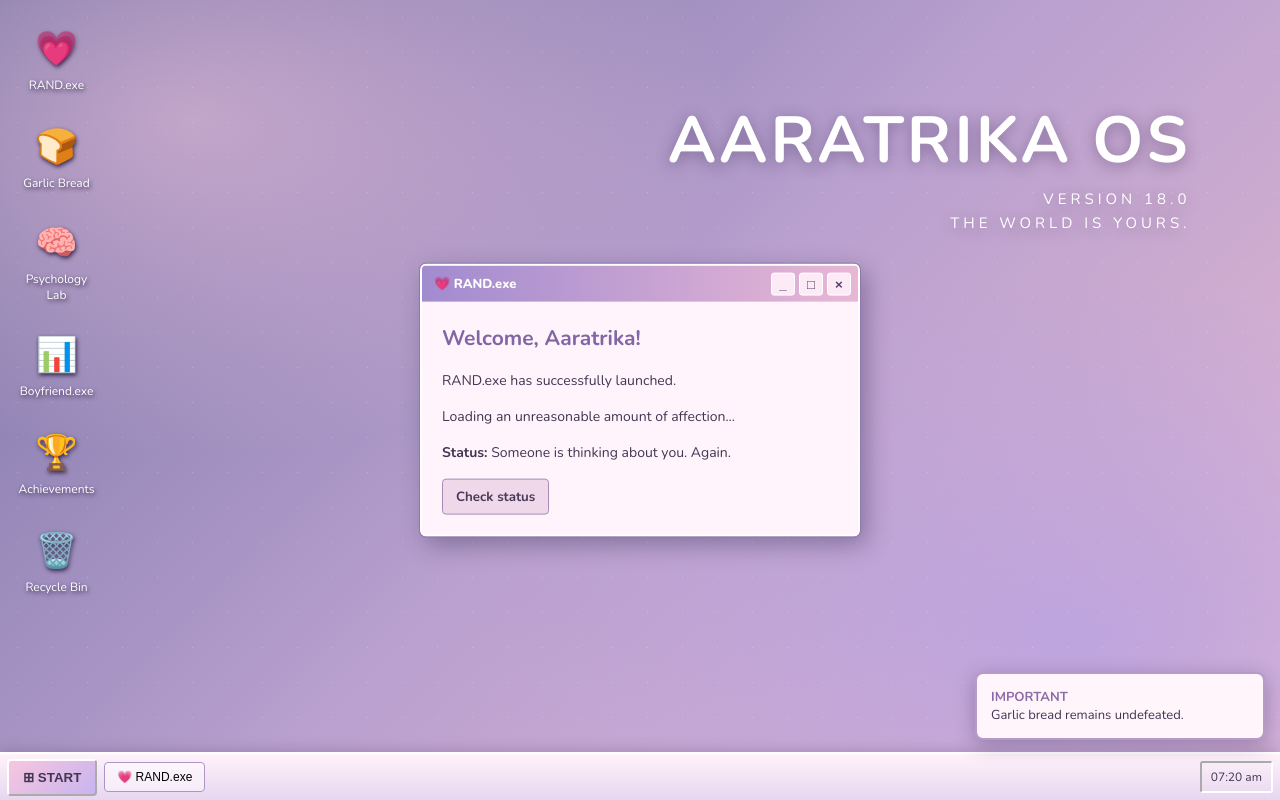
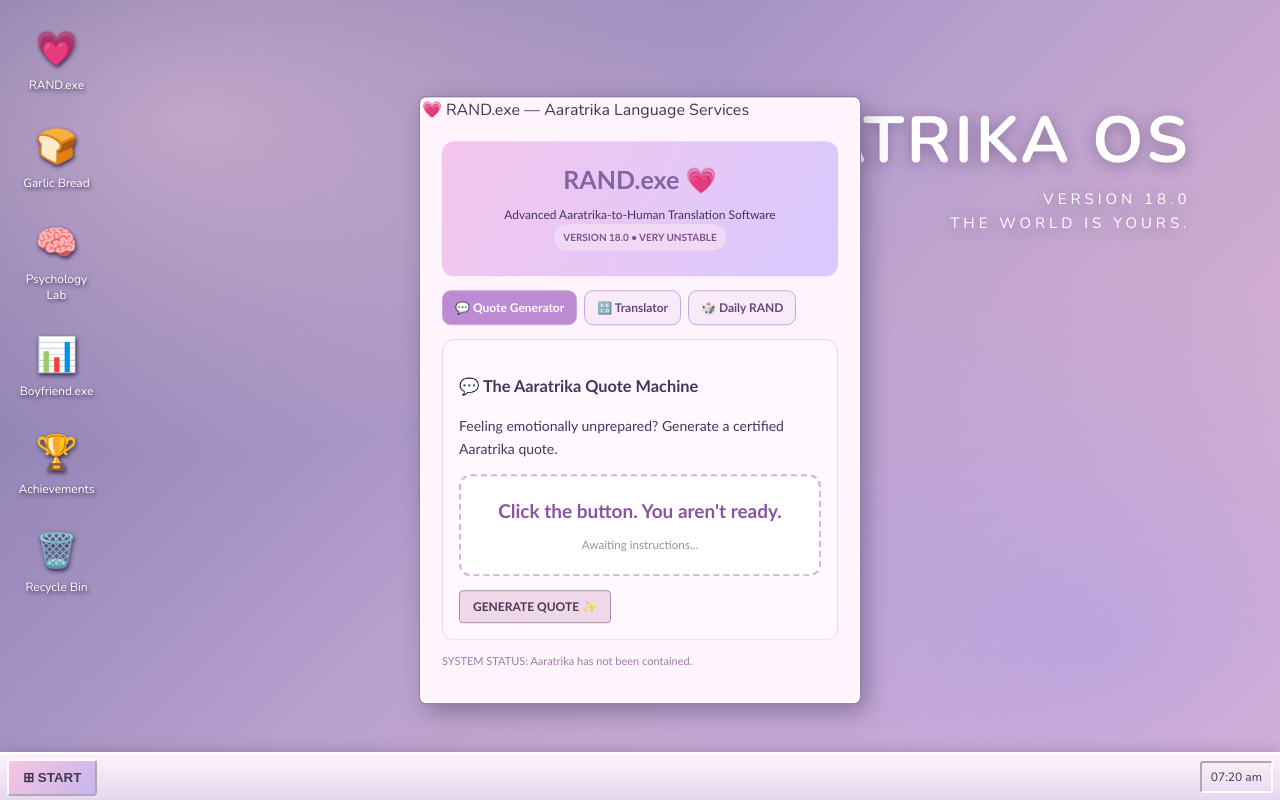
Before and after one commit to aaravsrivastava372-droid/Aaratrika-OS, a plain HTML site: page index.html in a window 1280 px wide. Both pictures are taken after a click on the element "💗 RAND.exe". Drawn offline with nearby package versions, Linux system fonts and the light colour scheme.

Commit message:
Update index.html

```diff
--- a/index.html
+++ b/index.html
@@ -4,7 +4,7 @@
 <head>
 <meta charset="UTF-8">
 <meta name="viewport" content="width=device-width, initial-scale=1.0">
-<title>AARATRIKA OS 18.0</title>
+<title>AARATRIKA OS 19.11</title>
 
 <style>
 @import url('https://fonts.googleapis.com/css2?family=VT323&family=Nunito:wght@400;600;700;800&display=swap');
@@ -368,6 +368,137 @@ body{
  }
  .task-item{padding:6px 8px}
 }
+
+/* RAND.exe */
+.rand-app {
+  color: #45365d;
+  font-family: "Trebuchet MS", sans-serif;
+}
+
+.rand-header {
+  background: linear-gradient(120deg, #f5c6ed, #d9c9ff);
+  padding: 18px;
+  border-radius: 12px;
+  text-align: center;
+  margin-bottom: 14px;
+}
+
+.rand-header h2 {
+  margin: 0;
+  font-size: 25px;
+}
+
+.rand-header p {
+  margin: 6px 0 0;
+  font-size: 12px;
+}
+
+.rand-tabs {
+  display: flex;
+  gap: 7px;
+  flex-wrap: wrap;
+  margin-bottom: 14px;
+}
+
+.rand-tabs button,
+.rand-action {
+  border: 1px solid #c9a8dc;
+  background: #f9eafa;
+  color: #68477c;
+  border-radius: 9px;
+  padding: 9px 12px;
+  cursor: pointer;
+  font-weight: bold;
+  font-size: 12px;
+}
+
+.rand-tabs button.active {
+  background: #bd8bd4;
+  color: white;
+}
+
+.rand-panel {
+  background: #fff9ff;
+  border: 1px solid #ead6f0;
+  border-radius: 12px;
+  padding: 16px;
+  min-height: 190px;
+}
+
+.rand-quote {
+  background: white;
+  border: 2px dashed #d6b2e5;
+  border-radius: 12px;
+  padding: 20px 12px;
+  text-align: center;
+  margin: 14px 0;
+  min-height: 65px;
+  display: flex;
+  flex-direction: column;
+  justify-content: center;
+}
+
+.rand-quote strong {
+  font-size: 19px;
+  color: #8a559f;
+}
+
+.rand-quote small {
+  color: #a58aa9;
+  margin-top: 9px;
+}
+
+.rand-action {
+  background: #b783d1;
+  color: white;
+  border: none;
+  padding: 11px 15px;
+}
+
+.rand-action:hover,
+.rand-tabs button:hover {
+  filter: brightness(0.96);
+  transform: translateY(-1px);
+}
+
+.rand-input {
+  box-sizing: border-box;
+  width: 100%;
+  padding: 11px;
+  border: 1px solid #d8bce5;
+  border-radius: 9px;
+  background: white;
+  color: #45365d;
+  margin: 10px 0;
+  font: inherit;
+}
+
+.rand-status {
+  color: #a17baa;
+  font-size: 11px;
+  margin-top: 12px;
+}
+
+.rand-output {
+  background: #f7eaff;
+  padding: 13px;
+  border-radius: 9px;
+  margin-top: 12px;
+  min-height: 24px;
+  overflow-wrap: anywhere;
+}
+
+.rand-stamp {
+  display: inline-block;
+  background: #f1d8f5;
+  color: #80528f;
+  border-radius: 20px;
+  padding: 5px 9px;
+  font-size: 10px;
+  font-weight: bold;
+  margin-bottom: 8px;
+ }
+
 </style>
 </head>
 
@@ -437,21 +568,75 @@ body{
  <!-- APPLICATION WINDOWS -->
 
  <div class="window" id="rand">
-  <div class="titlebar">
-   💗 RAND.exe
-   <div class="window-buttons">
-    <button onclick="minimizeApp('rand')">_</button>
-    <button onclick="maximizeApp('rand')">□</button>
-    <button onclick="closeApp('rand')">×</button>
-   </div>
+
+<div class="window-title">
+  <span>💗 RAND.exe — Aaratrika Language Services</span>
+</div>
+
+<div class="window-content rand-app">
+
+  <div class="rand-header">
+    <h2>RAND.exe 💗</h2>
+    <p>Advanced Aaratrika-to-Human Translation Software</p>
+    <span class="rand-stamp">VERSION 18.0 • VERY UNSTABLE</span>
   </div>
-  <div class="window-content">
-   <h2>Welcome, Aaratrika!</h2>
-   <p>RAND.exe has successfully launched.</p>
-   <p>Loading an unreasonable amount of affection...</p>
-   <p><strong>Status:</strong> Someone is thinking about you. Again.</p>
-   <button onclick="showToast('RAND.exe','You are legally required to have a good day.')">Check status</button>
+
+  <div class="rand-tabs">
+    <button class="active" onclick="randTab('quotes',this)">💬 Quote Generator</button>
+    <button onclick="randTab('translator',this)">🔠 Translator</button>
+    <button onclick="randTab('daily',this)">🎲 Daily RAND</button>
   </div>
+
+  <div class="rand-panel" id="rand-quotes">
+    <h3>💬 The Aaratrika Quote Machine</h3>
+    <p>Feeling emotionally unprepared? Generate a certified Aaratrika quote.</p>
+
+    <div class="rand-quote">
+      <strong id="rand-quote-text">Click the button. You aren't ready.</strong>
+      <small id="rand-quote-label">Awaiting instructions...</small>
+    </div>
+
+    <button class="rand-action" onclick="generateRandQuote()">
+      GENERATE QUOTE ✨
+    </button>
+  </div>
+
+  <div class="rand-panel" id="rand-translator" style="display:none">
+    <h3>🔠 RAND Translator</h3>
+    <p>Enter a normal human sentence. Our advanced AI will attempt to Aaratratika-fy it.</p>
+
+    <input class="rand-input" id="rand-input"
+      placeholder="e.g. I am going to sleep...">
+
+    <button class="rand-action" onclick="translateRand()">
+      TRANSLATE
+    </button>
+
+    <div class="rand-output" id="rand-translation">
+      Translation will appear here.
+    </div>
+  </div>
+
+  <div class="rand-panel" id="rand-daily" style="display:none">
+    <h3>🎲 Daily Dose of RAND</h3>
+    <p>Your daily reminder that normal conversations are overrated.</p>
+
+    <div class="rand-quote">
+      <strong id="rand-daily-text">RAND is loading...</strong>
+      <small>Official Aaratrika Archives</small>
+    </div>
+
+    <button class="rand-action" onclick="generateDailyRand()">
+      ANOTHER ONE
+    </button>
+  </div>
+
+  <p class="rand-status" id="rand-status">
+    SYSTEM STATUS: Aaratrika has not been contained.
+  </p>
+
+</div>
+
  </div>
 
  <div class="window" id="garlic">
```
